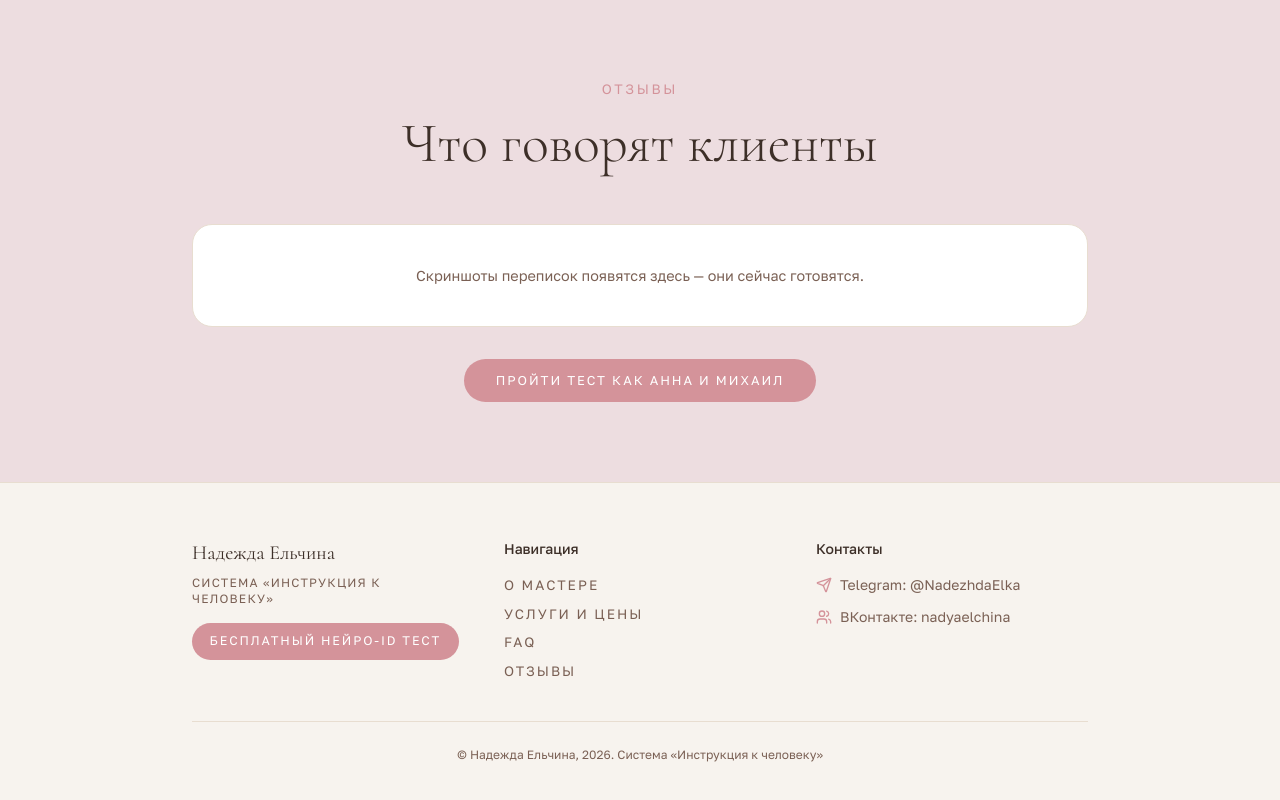
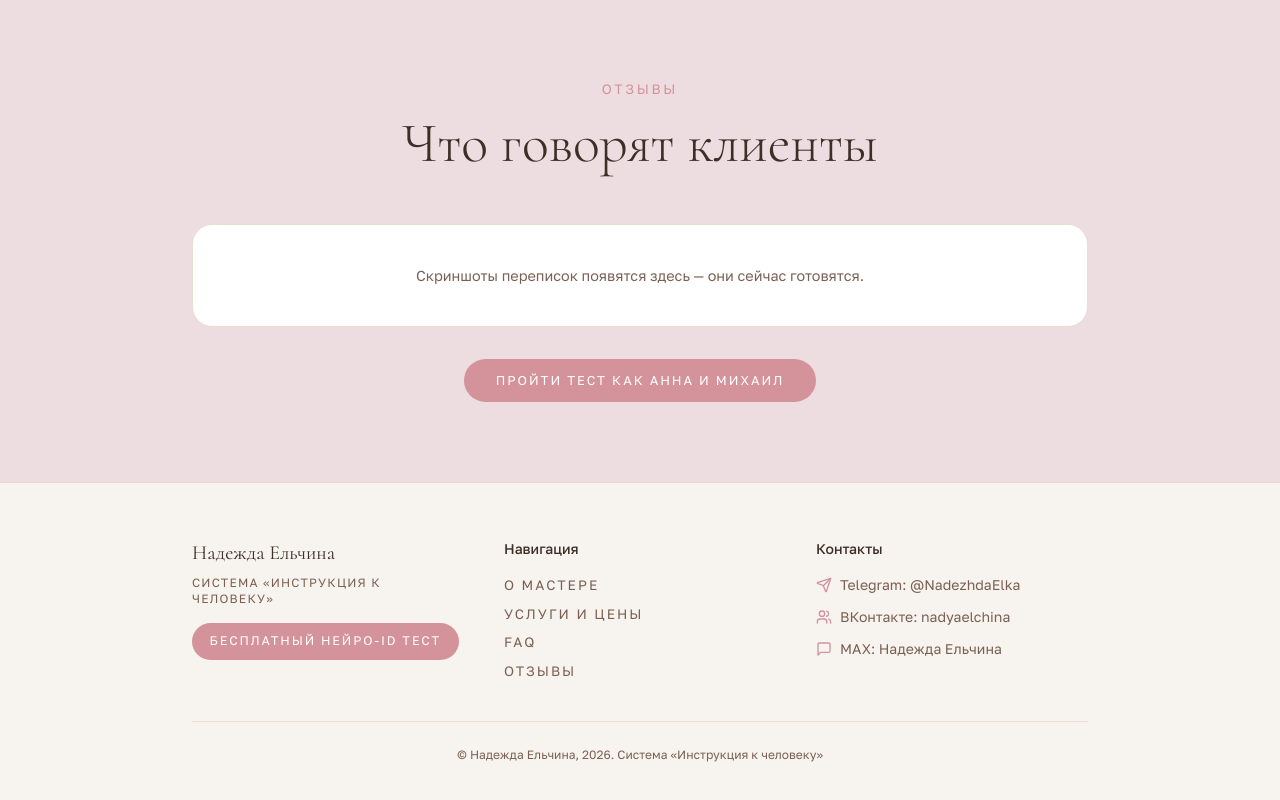
Before and after one commit to pr-poehali-dev/metaphysical-numerology-landing, a React (Vite) app: page / in a window 1280 px wide. Shown: the part 6309-7109 px from the top of the page. Built offline with nearby package versions, Linux system fonts and the light colour scheme.

Commit message:
Add MAX messenger contact

```diff
--- a/src/pages/Index.tsx
+++ b/src/pages/Index.tsx
@@ -651,6 +651,16 @@ const Index = () => {
                   <Icon name="Users" size={16} style={{ color: "var(--blush)" }} />
                   ВКонтакте: nadyaelchina
                 </a>
+                <a
+                  href="https://max.ru/u/f9LHodD0cOKfmYa3-COWNH-POePbpYOmXYAMV2XhCZO-LuKGdVDNvpBWEaY"
+                  target="_blank"
+                  rel="noopener noreferrer"
+                  className="flex items-center gap-2 font-golos text-sm"
+                  style={{ color: "var(--warm-mid)" }}
+                >
+                  <Icon name="MessageSquare" size={16} style={{ color: "var(--blush)" }} />
+                  MAX: Надежда Ельчина
+                </a>
               </div>
             </div>
           </div>
```
